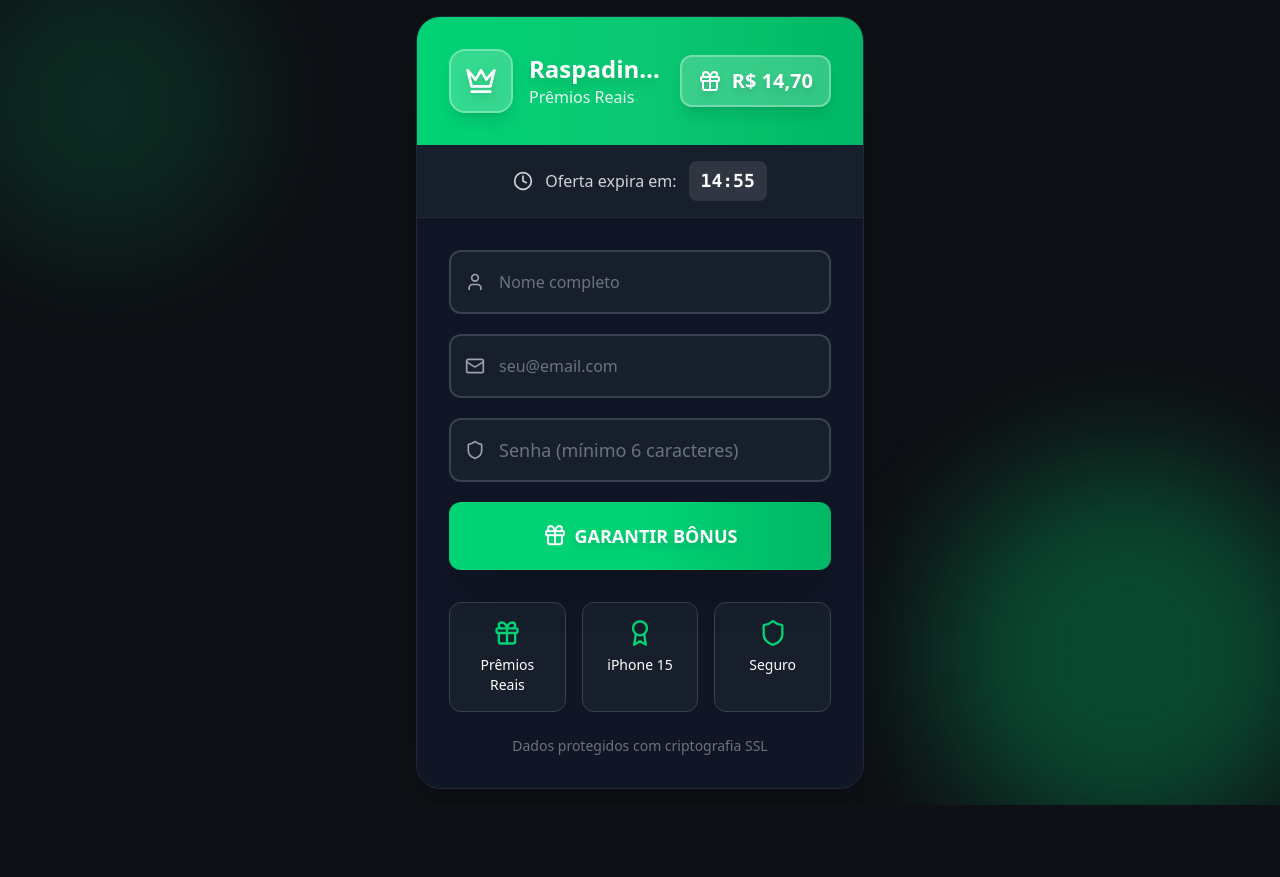
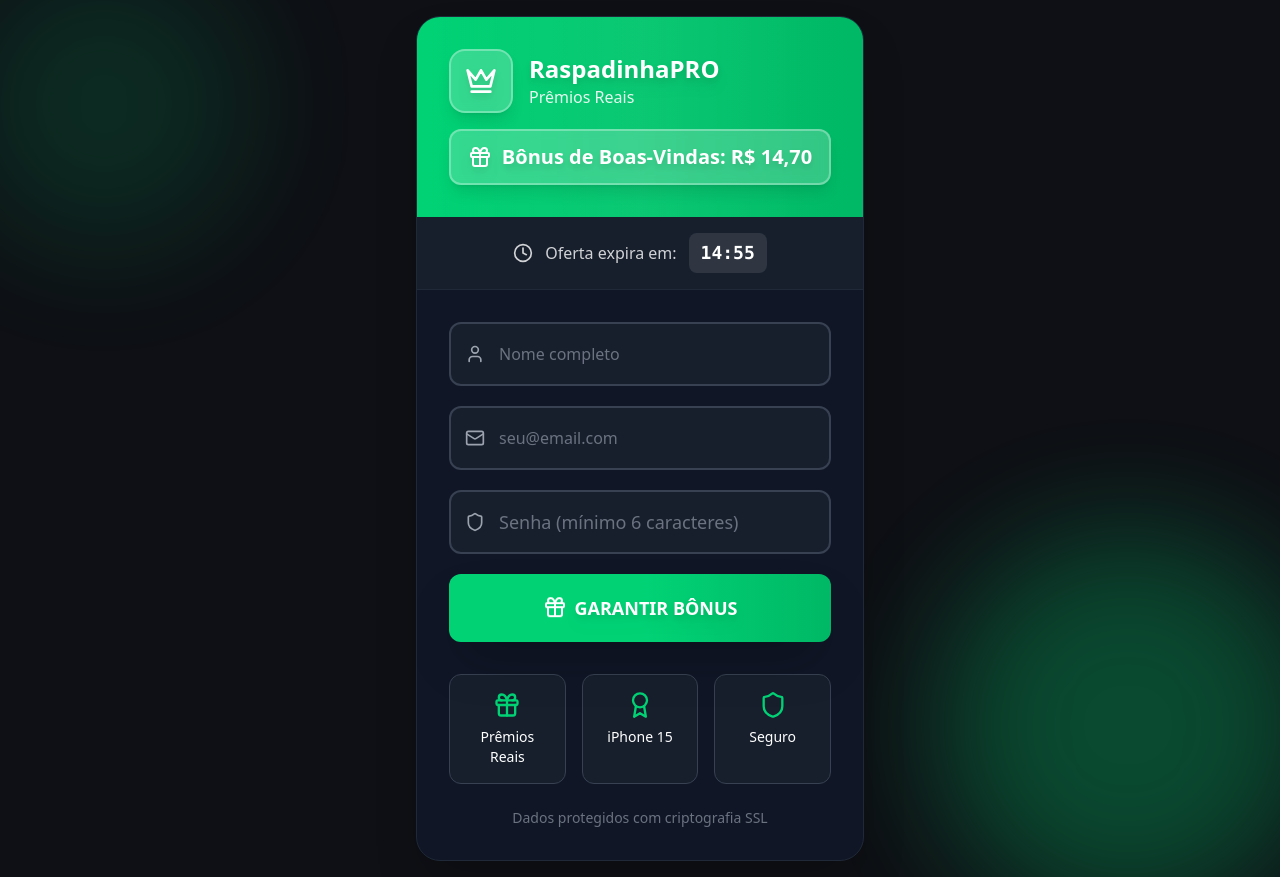
Before and after one commit to FPFAVILA/raspadinhabet, a React (Vite) app: page /cadastro in a window 1280 px wide. Before the commit the page ends 805 px from the top, so only its background shows below. Built offline with nearby package versions, Linux system fonts and the light colour scheme.

Commit message:
Updated RegistrationForm.tsx

```diff
--- a/src/components/RegistrationForm.tsx
+++ b/src/components/RegistrationForm.tsx
@@ -182,20 +182,20 @@ export const RegistrationForm: React.FC<RegistrationFormProps> = ({ onRegister }
           <div className="relative bg-gradient-to-r from-accent to-accent-hover p-8 overflow-hidden">
             <div className="absolute inset-0 bg-gradient-to-r from-transparent via-white/5 to-transparent animate-pulse" style={{ animationDuration: '3s' }} />
 
-            <div className="relative flex items-center justify-between gap-4">
-              <div className="flex items-center gap-4 min-w-0 flex-1">
+            <div className="relative flex flex-col gap-4">
+              <div className="flex items-center gap-4">
                 <div className="w-16 h-16 bg-white/20 backdrop-blur-sm rounded-2xl flex items-center justify-center border-2 border-white/30 flex-shrink-0 shadow-lg">
                   <Crown className="w-8 h-8 text-white drop-shadow-lg" />
                 </div>
-                <div className="text-left min-w-0">
-                  <h1 className="text-2xl font-bold text-white truncate drop-shadow-lg">RaspadinhaPRO</h1>
+                <div className="text-left flex-1">
+                  <h1 className="text-2xl font-bold text-white drop-shadow-lg">RaspadinhaPRO</h1>
                   <p className="text-white/90 text-base font-medium">Prêmios Reais</p>
                 </div>
               </div>
 
-              <div className="flex items-center gap-2.5 bg-white/20 backdrop-blur-sm px-4 py-2.5 rounded-xl border-2 border-white/30 flex-shrink-0 shadow-lg">
+              <div className="flex items-center justify-center gap-2.5 bg-white/20 backdrop-blur-sm px-4 py-3 rounded-xl border-2 border-white/30 shadow-lg">
                 <Gift className="w-6 h-6 text-white drop-shadow-lg" />
-                <div className="text-xl font-bold text-white whitespace-nowrap drop-shadow-lg">R$ 14,70</div>
+                <div className="text-xl font-bold text-white whitespace-nowrap drop-shadow-lg">Bônus de Boas-Vindas: R$ 14,70</div>
               </div>
             </div>
           </div>
```
